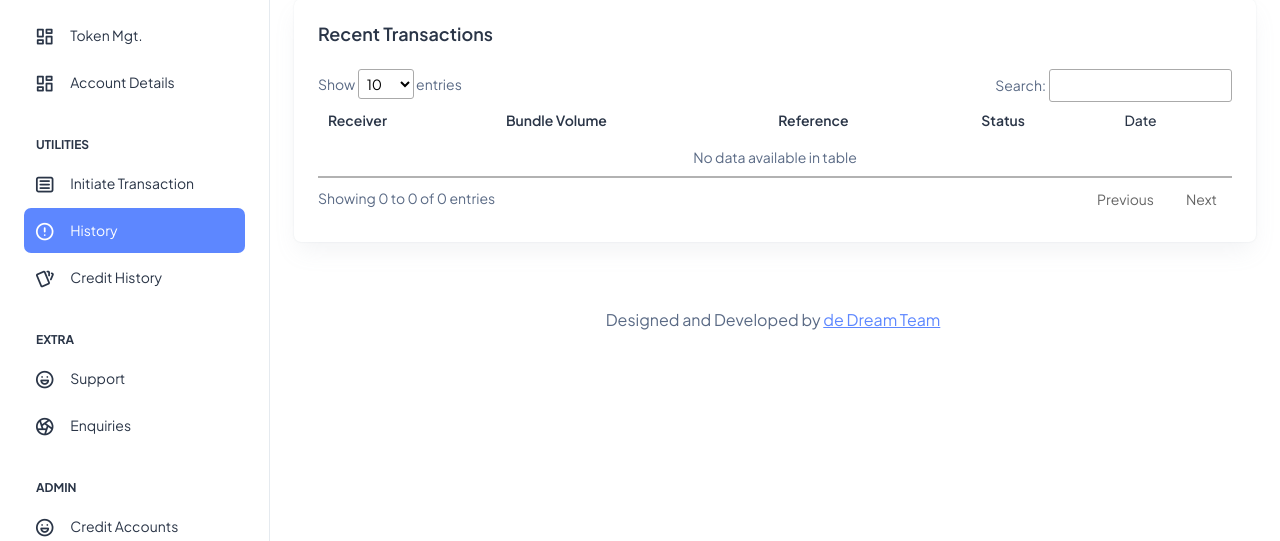
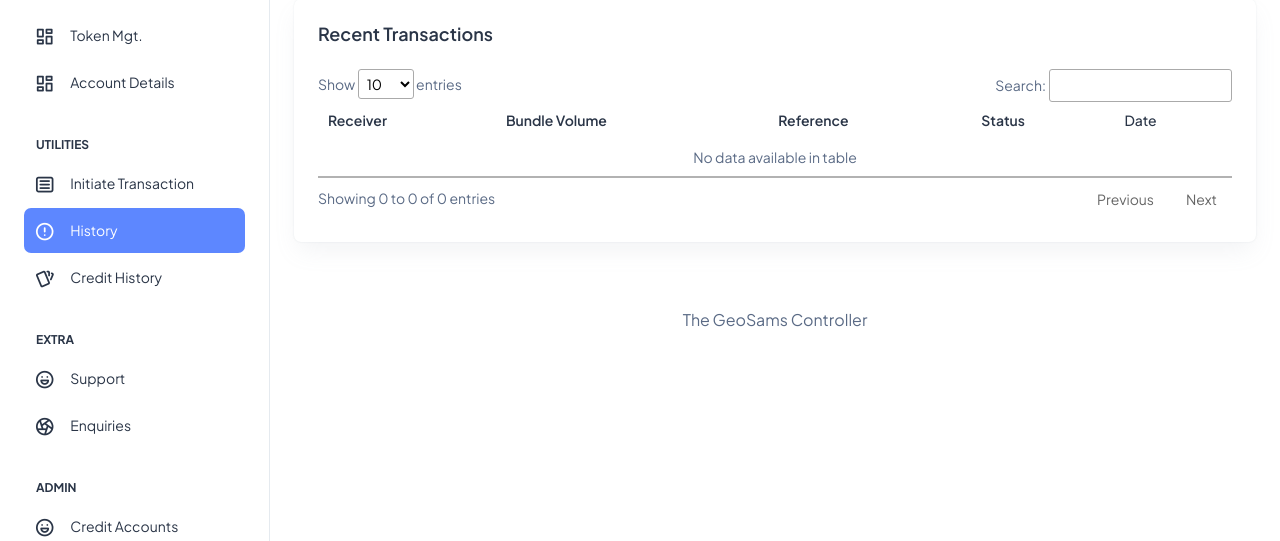
Before and after one commit to mikegyamfi/g-console, a Django app: page /transaction_history in a window 1280 px wide. Shown: the part 160-701 px from the top of the page. Run offline with Django 5.2, Linux system fonts and the light colour scheme; a user stored in the database is signed in; data comes from the database, SQL or seed files in the repository; some libraries are stand-ins or nearby versions.

Commit message:
initial commit

```diff
--- a/console_app/templates/inc/footer.html
+++ b/console_app/templates/inc/footer.html
@@ -1,3 +1,3 @@
         <div class="py-6 px-6 text-center">
-          <p class="mb-0 fs-4">Designed and Developed by <a href="https://michael.dedreamteam.com" target="_blank" class="pe-1 text-primary text-decoration-underline">de Dream Team</a></p>
+          <p class="mb-0 fs-4">The GeoSams Controller</p>
         </div>
```
